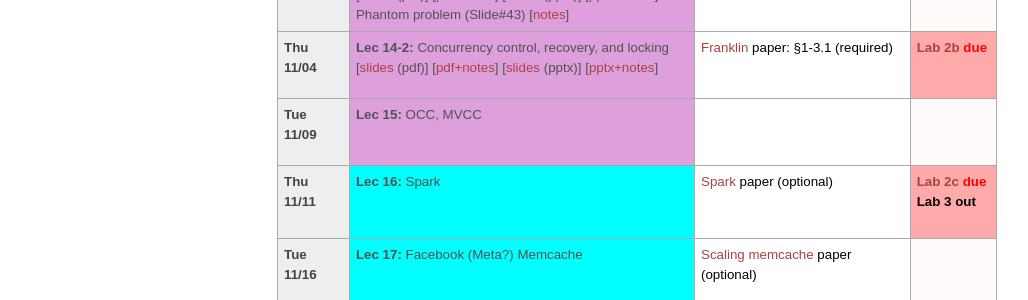
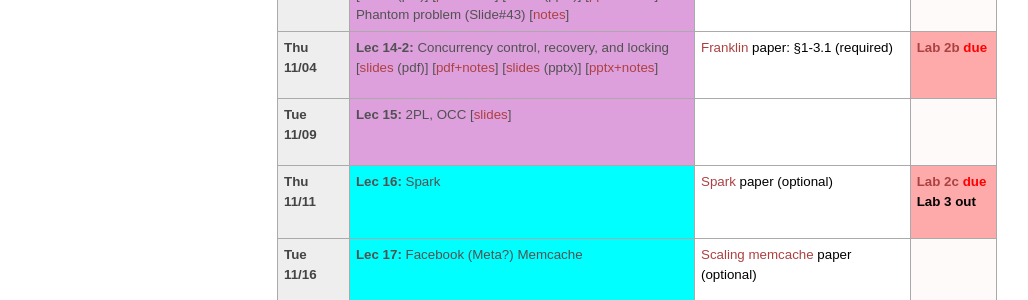
Before and after one commit to tddg/cs475-fall21, a Jekyll site: the page built from schedule.md, in a window 1280 px wide and 900 px high, scrolled down 1601 px. Shown: the part 153-453 px from the top of the window, without its empty margins (3-1031 px from the left). Built offline with Jekyll 4.4.1, drawn with Linux system fonts in a browser that asks for light colours.

Commit message:
added lec 15

```diff
--- a/_data/news.yml
+++ b/_data/news.yml
@@ -1,3 +1,6 @@
+
+- date: <strong>11/08/2021</strong>
+  headline: "Lec 15 is posted."
 
 - date: <strong>11/01/2021</strong>
   headline: "Lec 14 is posted."
--- a/schedule.md
+++ b/schedule.md
@@ -410,7 +410,8 @@ The course schedule is tentative and subject to change\*.
 <tr> <!-- week of Nov 8 -->
   <td id="2021-11-09" class="date"><b>Tue 11/09</b></td>
   <td class="consistency">
-		<b>Lec 15:</b> OCC, MVCC
+		<b>Lec 15:</b> 2PL, OCC
+		[<a href="./public/lecs/lec15-2pl-occ.pdf">slides</a>]
   </td>
   <td class="reading">
 
```
Also changed, not shown: 1 other file.
